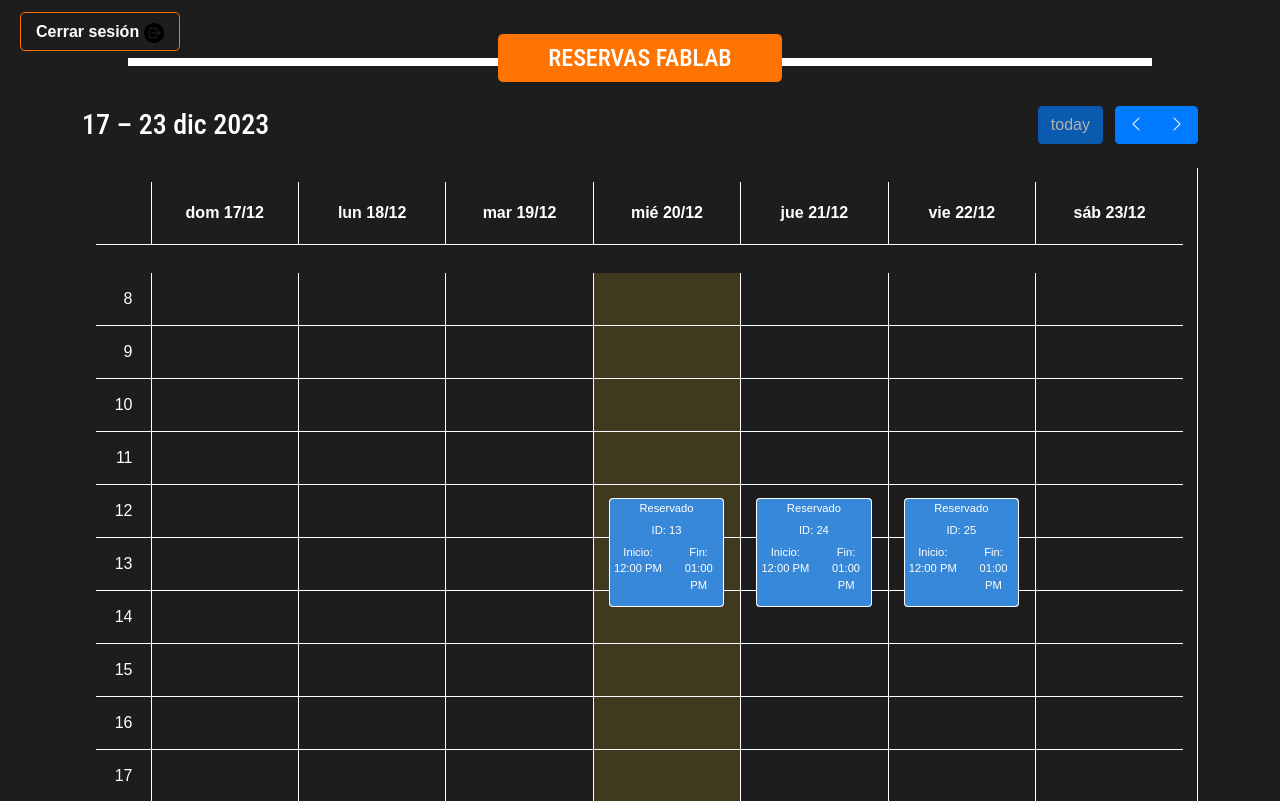
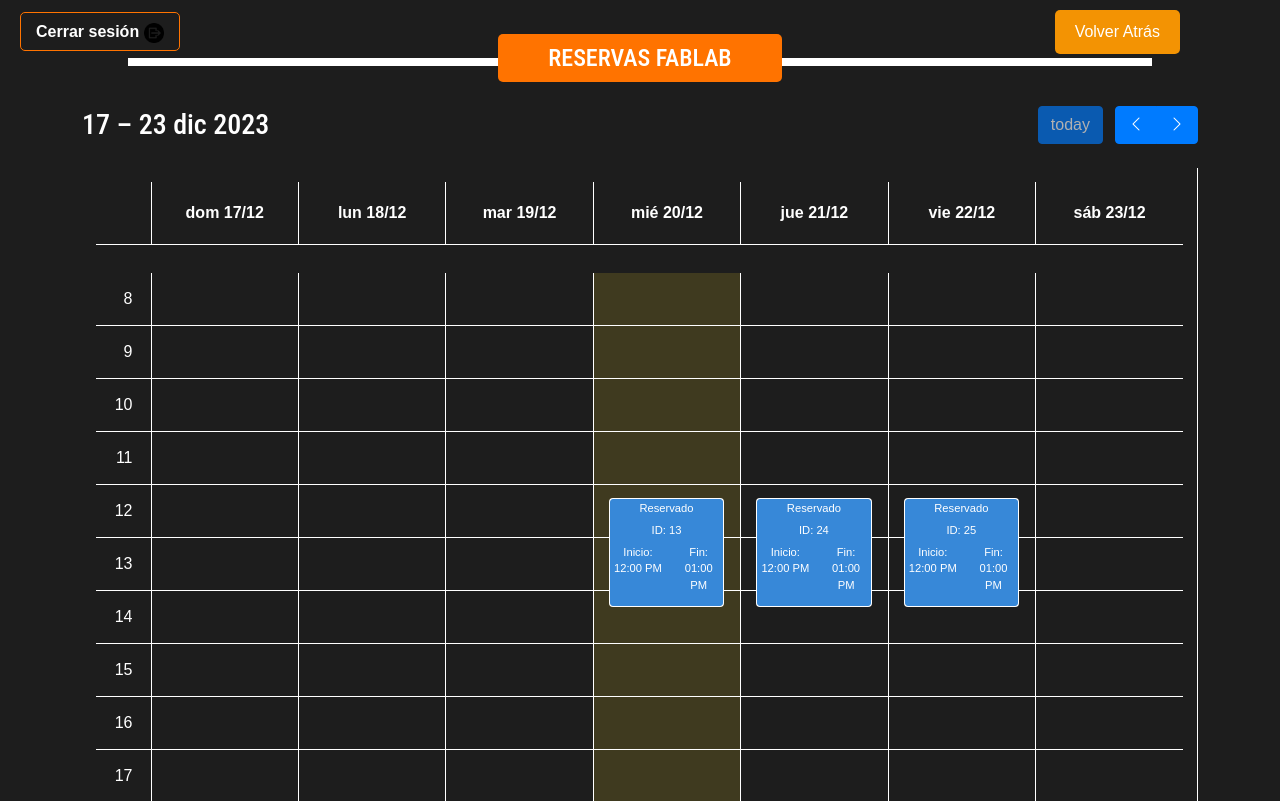
Before and after one commit to Roberto-Jagniaux/RESERVAS_FABLAB, a Django app: page /horario2/ in a window 1280 px wide. Shown: the top 801 px of the page. Run offline with Django 4.2, Linux system fonts and the light colour scheme; a user stored in the database is signed in; data comes from the database, SQL or seed files in the repository; both versions use the stored data as it was after the commit; lists and menus that the app fills with data are empty; some libraries are stand-ins or nearby versions.

Commit message:
Commit 21

```diff
--- a/FabLaba__/bloque/views.py
+++ b/FabLaba__/bloque/views.py
@@ -17,6 +17,7 @@ def bloques(request):
     bloques = Bloque.objects.all()
     today = datetime.now().date()
     elementos_stock = stock.objects.all()
+    user = request.user
 
 
     return render(request, 'core/horario2.html', {'bloques': bloques,'today':today,'elementos_stock':elementos_stock})
--- a/FabLaba__/core/static/css/reports.css
+++ b/FabLaba__/core/static/css/reports.css
@@ -101,5 +101,5 @@ ul li {
     color: #1d1d1d;
     border: 1px solid #ff7300;
     font-weight: bold;
-    float: right; /* Agrega esta línea para posicionar a la derecha */
+    float: left; /* Agrega esta línea para posicionar a la derecha */
 }
--- a/FabLaba__/core/templates/core/horario2.html
+++ b/FabLaba__/core/templates/core/horario2.html
@@ -24,7 +24,24 @@
   <script src="https://cdn.jsdelivr.net/npm/sweetalert2@11/dist/sweetalert2.all.min.js"></script>
 
 </head>
+<style>
+  .back-button {
+    position: absolute;
+      top: 10px; /* Distancia desde la parte superior */
+      right: 100px; /* Distancia desde la izquierda */
+      background-color: #f39303; /* Color de fondo */
+      color: white; /* Color del texto */
+      padding: 10px 20px; /* Espaciado interno (arriba/abajo y izquierda/derecha) */
+      font-size: 16px; /* Tamaño de la fuente */
+      border: none; /* Sin borde */
+      border-radius: 5px; /* Bordes redondeados */
+      cursor: pointer; /* Cursor de puntero al pasar sobre el botón */
+  }
 
+  .back-button:hover {
+      background-color: #45a049; /* Cambiar color de fondo al pasar el ratón */
+  }
+</style>
   <body data-path-to-root="/" data-include-products="false" class="u-body u-overlap u-overlap-contrast u-overlap-transparent u-xl-mode" data-lang="es">
     <section class="u-align-center u-clearfix u-palette-5-dark-3 u-section-1" id="carousel_2d24">
       {% if request.user.is_authenticated %}
@@ -36,6 +53,9 @@
 </a>
 {% else %}
   <a class="nav-link fw-bold py-1 px-0" href="{% url 'login' %}">Ingresar</a>
+{% endif %}
+{% if user.is_staff or user.is_superuser %}
+<button class="back-button" onclick="goBack()">Volver Atrás</button>
 {% endif %}
 
         <div class="u-border-9 u-border-white u-expanded-width u-line u-line-horizontal u-line-1"></div>
@@ -244,4 +264,8 @@ eventClick: function(info) {
     calendar.render();
     calendar.setOption('locale', 'es');
   });
+</script><script>
+  function goBack() {
+      window.history.back();
+  }
 </script>
```
Also changed, not shown: FabLaba__/core/templates/core/reportes.html (+26 -0 lines), FabLaba__/db.sqlite3.
